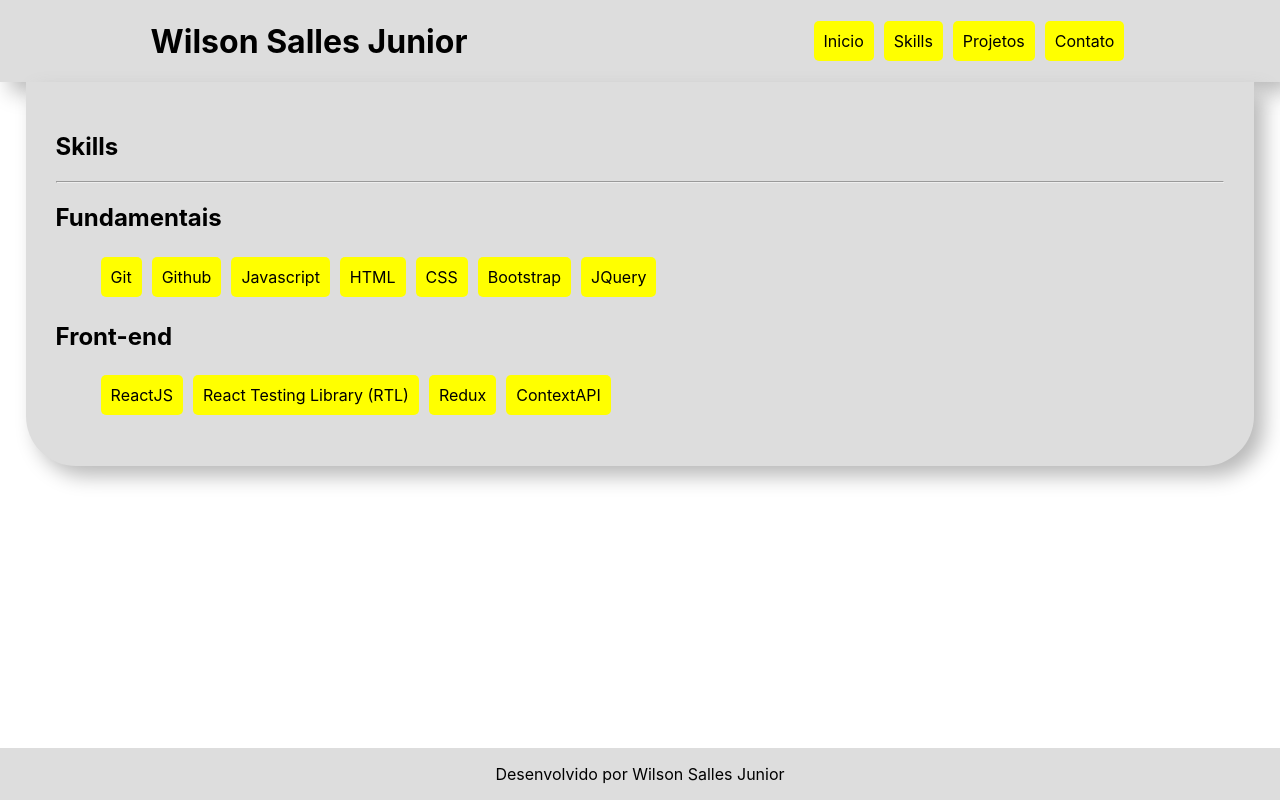
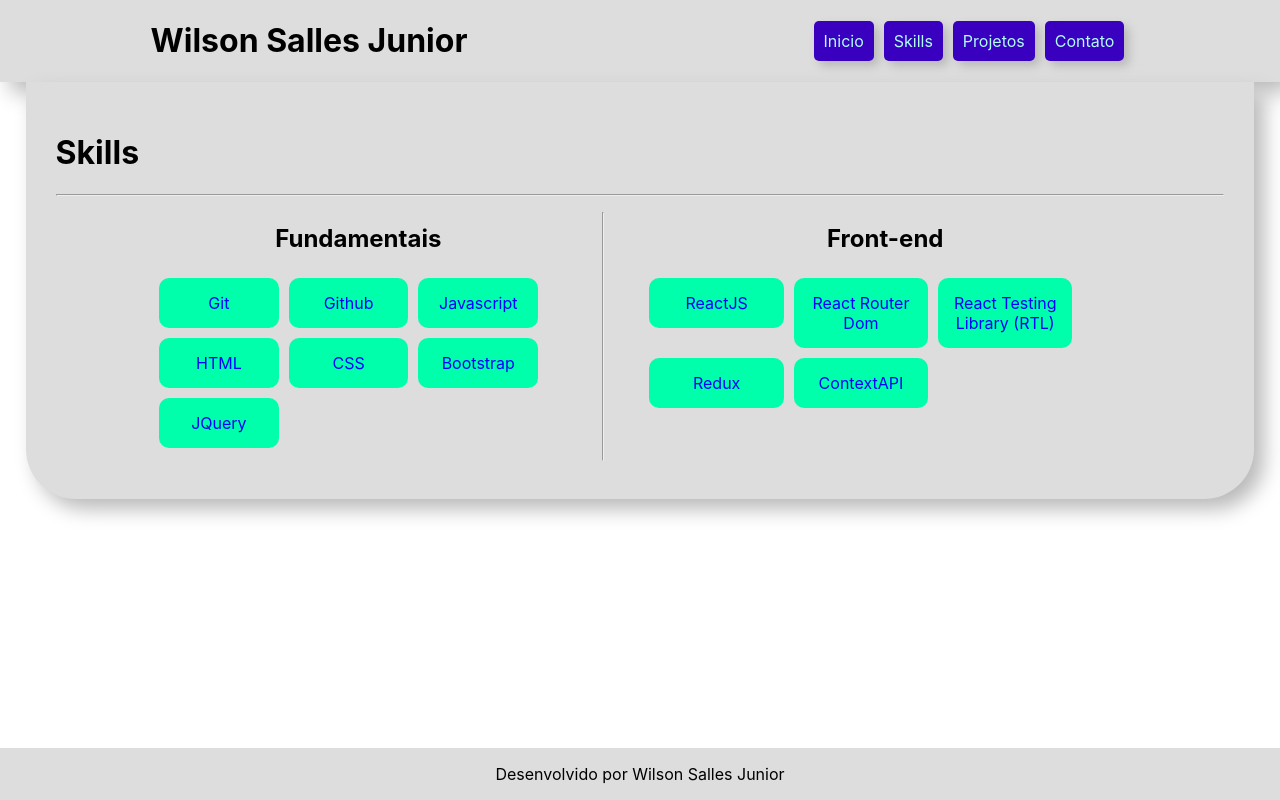
Before and after one commit to WilsonSalles-Jnr/testingsend, a React (Create React App) app: page /Skills in a window 1280 px wide. Built offline with nearby package versions, Linux system fonts and the light colour scheme.

Commit message:
implementaçao de rotas

```diff
--- a/package.json
+++ b/package.json
@@ -8,6 +8,7 @@
     "@testing-library/user-event": "^12.1.10",
     "react": "^17.0.2",
     "react-dom": "^17.0.2",
+    "react-router-dom": "^5.3.0",
     "react-scripts": "4.0.3",
     "web-vitals": "^1.0.1"
   },
--- a/src/App.js
+++ b/src/App.js
@@ -3,15 +3,22 @@ import Footer from './Components/Footer';
 import Header from './Components/Header';
 import Home from './Pages/Home';
 import Skills from './Pages/Skills';
+import { BrowserRouter } from "react-router-dom";
+import { Switch, Route} from "react-router"
 
 class App extends React.Component {
   render() {
     return (
       <>
+      <BrowserRouter>
       <Header />
-      {/* <Home /> */}
-      <Skills />
+      <Switch>
+      <Route exact path="/" component={Home} />
+      <Route path="/Skills" component={Skills} />
+      </Switch>
+      {/* <Skills /> */}
       <Footer />
+      </BrowserRouter>
       </>
     );
   }
--- a/src/Components/Header.jsx
+++ b/src/Components/Header.jsx
@@ -1,4 +1,5 @@
 import React from 'react';
+import { BrowserRouter as Router, Link } from 'react-router-dom';
 import '../Styles/header.css'
 
 class Header extends React.Component {
@@ -8,10 +9,11 @@ class Header extends React.Component {
         <h1>Wilson Salles Junior</h1>
         <nav>
           <ul>
-            <li>Inicio</li>
-            <li>Skills</li>
-            <li>Projetos</li>
-            <li>Contato</li>
+
+            <Link to="/">Inicio</Link>
+            <Link to="/skills">Skills</Link>
+            <Link to="/projetos">Projetos</Link>
+            <Link to="/contato">Contato</Link>
           </ul>
         </nav>
       </header>
--- a/src/Pages/Home.jsx
+++ b/src/Pages/Home.jsx
@@ -4,8 +4,8 @@ import '../Styles/home.css'
 class Home extends React.Component {
   render() {
     return (
-      <main>
-        <aside>
+      <main className="homeMain">
+        <aside className="homeAside">
           <img
           src="https://avatars.githubusercontent.com/u/64506476?v=4"
           alt="wilson salles junior"
@@ -13,7 +13,7 @@ class Home extends React.Component {
         />
         <h2>Oi, eu sou o Wilson</h2>
         </aside>
-        <section>
+        <section className="homeSection">
           <h2>Um pouco sobre mim:</h2>
           <hr />
           <h3>Quem sou eu?</h3>
--- a/src/Pages/Skills.jsx
+++ b/src/Pages/Skills.jsx
@@ -1,10 +1,13 @@
 import React from 'react';
+import '../Styles/skills.css'
 
 class Skills extends React.Component {
   render() {
-    return <section>
+    return <main className="skillMain">
     <h1>Skills</h1>
       <hr />
+    <section className="skillSection">
+      <article className="skill">
         <h2>Fundamentais</h2>
         <ul>
           <li>Git</li>
@@ -15,14 +18,20 @@ class Skills extends React.Component {
           <li>Bootstrap</li>
           <li>JQuery</li>
         </ul>
+      </article>
+      <hr />
+      <article className="skill">
         <h2>Front-end</h2>
         <ul>
           <li>ReactJS</li>
+          <li>React Router Dom</li>
           <li>React Testing Library (RTL)</li>
           <li>Redux</li>
           <li>ContextAPI</li>
         </ul>
-    </section>;
+      </article>
+    </section>
+    </main>;
   }
 }
 
--- a/src/Styles/header.css
+++ b/src/Styles/header.css
@@ -8,14 +8,24 @@ header {
   box-shadow: 10px 10px 20px rgb(185, 185, 185);
 }
 
-ul {
+header ul {
   display: flex;
   list-style: none;
+
 }
 
-li {
-  margin: 5px;
-  background-color: yellow;
+header a {
+  margin: 0 5px;
   padding: 10px;
   border-radius: 5px;
+  box-shadow: 5px 5px 10px rgb(185, 185, 185);
+  text-decoration: none;
+  background-color: rgb(58, 0, 192);
+  color: rgb(175, 255, 244);
 }
+
+header a:hover {
+  background-color: rgb(0, 255, 170);
+  color: blue;
+  transition: .3s;
+}
--- a/src/Styles/home.css
+++ b/src/Styles/home.css
@@ -4,10 +4,10 @@
   border-radius: 50%;
 }
 
-main {
+.homeMain {
   display: flex;
 }
-aside {
+.homeAside {
   background-color: rgb(221, 221, 221);
   display: flex;
   flex-direction: column;
@@ -16,7 +16,7 @@ aside {
   box-shadow: 10px 10px 20px rgb(185, 185, 185);
 }
 
-section {
+.homeSection {
   background-color: rgb(221, 221, 221);
   margin: 0 2%;
   padding: 30px;
--- /dev/null
+++ b/src/Styles/skills.css
@@ -0,0 +1,34 @@
+.skill li{
+  list-style: none;
+  background-color: rgb(0, 255, 170);
+  color: blue;
+  padding: 15px;
+  margin: 5px;
+  border-radius: 10px;
+  width: 20%;
+  height: 10%;
+}
+
+.skill li:hover {
+  background-color: rgb(76, 0, 255);
+  color: rgb(88, 255, 233);
+  transition: .3s;
+}
+
+.skillSection{
+  display: flex;
+  margin: 0 5%;
+  text-align: center;
+}
+.skill ul{
+  display: flex;
+  flex-wrap: wrap;
+}
+
+.skillMain {
+  background-color: rgb(221, 221, 221);
+  margin: 0 2%;
+  padding: 30px;
+  border-radius: 0 0 50px 50px;
+  box-shadow: 10px 10px 20px rgb(185, 185, 185);
+}
--- a/src/index.js
+++ b/src/index.js
@@ -10,8 +10,4 @@ ReactDOM.render(
   </React.StrictMode>,
   document.getElementById('root')
 );
-
-// If you want to start measuring performance in your app, pass a function
-// to log results (for example: reportWebVitals(console.log))
-// or send to an analytics endpoint. Learn more: https://bit.ly/CRA-vitals
 reportWebVitals();
```
Also changed, not shown: 1 other file (tests, documents, lock files or other folders). Lines whose indentation alone changed are shown as unchanged.
